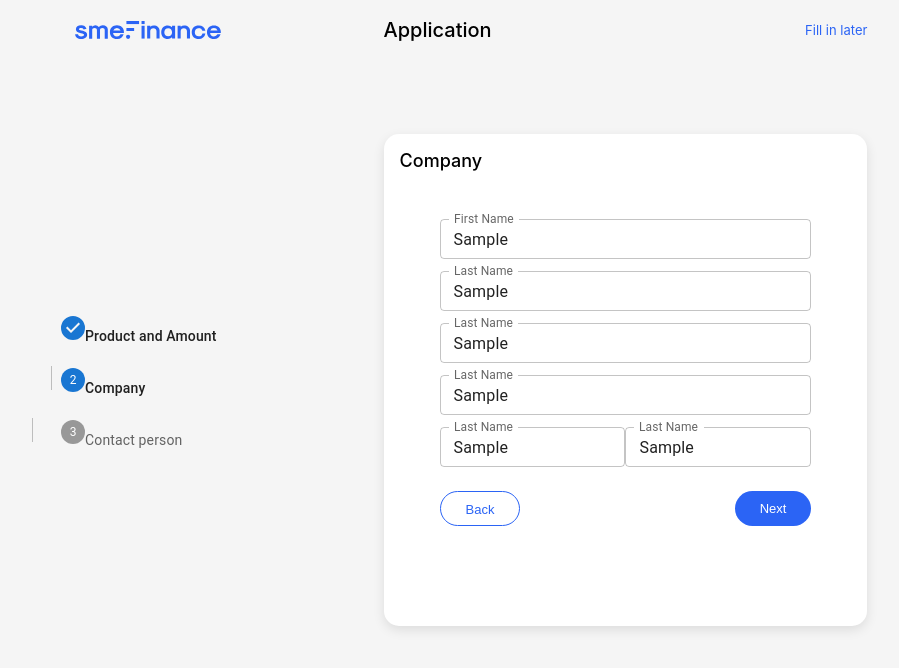
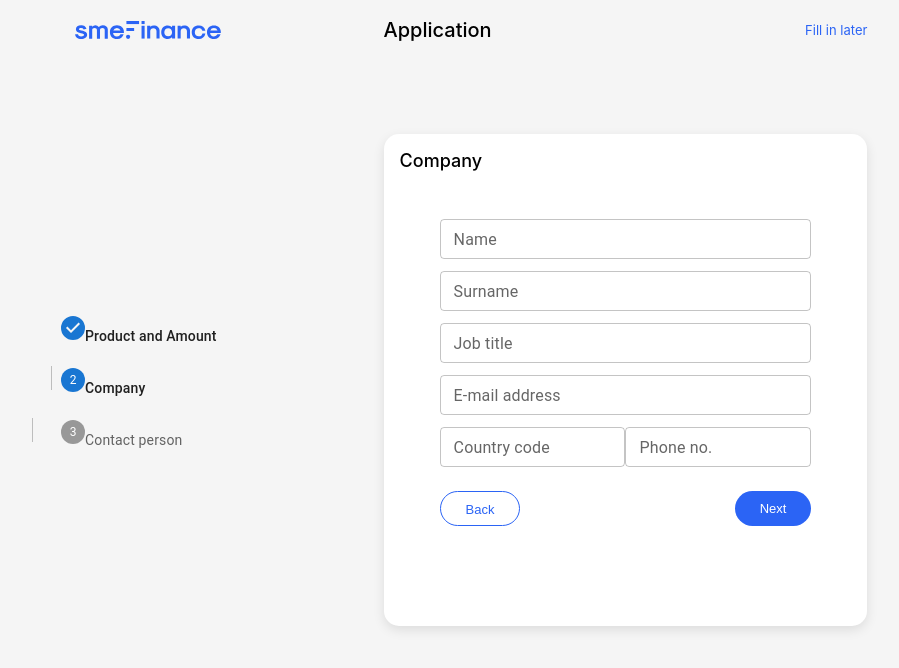
Before and after one commit to tavigul/test-app, a React (Vite) app: page / in a window 1280 px wide. Both pictures are taken after typing "Sample", "Sample", "Sample" into the empty fields and a click on the button "Next". Shown: the top 668 px of the page, without its empty margins (3-902 px from the left). Built offline with nearby package versions, Linux system fonts and the light colour scheme.

Commit message:
(feat): add Form valid fields

```diff
--- a/src/LinearStepper.tsx
+++ b/src/LinearStepper.tsx
@@ -1,36 +1,20 @@
-import * as React from 'react';
-import {useState} from "react";
+// import * as  from 'react';
+import React, {useState} from "react";
+import AgreementText from "./components/Agreement";
+import  TextField  from '@mui/material/TextField';
 import  Typography  from '@mui/material/Typography';
-import  TextField  from '@mui/material/TextField';
 import  Stepper  from '@mui/material/Stepper';
 import  Step  from '@mui/material/Step';
 import  StepLabel  from '@mui/material/StepLabel';
-//     TextField,
-//     Stepper,
-//     Step,
-//     StepLabel,
-// } from "@material-ui";
-// import {makeStyles} from "@material-ui/core/styles";
+import Box from '@mui/material/Box';
+import {Form, FormButtons, FormTitle, FormFieldsWrapper, Wrapper} from "./styles/Form";
+import {PrimaryButton, OutlinedButton} from "./styles/Button";
 import {
     useForm,
     Controller,
     FormProvider,
     useFormContext,
 } from "react-hook-form";
-import {Form, FormButtons, FormTitle, FormFieldsWrapper, Wrapper} from "./styles/Form";
-import {PrimaryButton, OutlinedButton} from "./styles/Button";
-// import InputLabel from '@mui/material/InputLabel';
-// import MenuItem from '@mui/material/MenuItem';
-// import FormControl from '@mui/material/FormControl';
-// import Select, {SelectChangeEvent} from '@mui/material/Select';
-import Box from '@mui/material/Box';
-import AgreementText from "./components/Agreement"
-
-// const useStyles = makeStyles((theme) => ({
-//     button: {
-//         marginRight: theme.spacing(1),
-//     },
-// }));
 
 function getSteps() {
     return [
@@ -40,7 +24,7 @@ function getSteps() {
     ];
 }
 
-const BasicForm = () => {
+const CompanyForm = () => {
     const {control} = useFormContext();
     return (
         <>
@@ -48,14 +32,14 @@ const BasicForm = () => {
             <FormFieldsWrapper>
                 <Controller
                     control={control}
-                    name="firstName"
+                    name="companyCode"
                     render={({field}) => (
                         <TextField
                             size="small"
-                            id="first-name"
-                            label="First Name"
+                            id="companyCode"
+                            label="Company code"
                             variant="outlined"
-                            placeholder="Enter Your First Name"
+                            placeholder="Company code"
                             fullWidth
                             {...field}
                             margin="dense"
@@ -65,14 +49,14 @@ const BasicForm = () => {
 
                 <Controller
                     control={control}
-                    name="firstName"
+                    name="companyName"
                     render={({field}) => (
                         <TextField
                             size="small"
-                            id="first-name"
-                            label="First Name"
+                            id="companyName"
+                            label="Company name"
                             variant="outlined"
-                            placeholder="Enter Your First Name"
+                            placeholder="Company name"
                             fullWidth
                             {...field}
                             margin="dense"
@@ -82,14 +66,14 @@ const BasicForm = () => {
 
                 <Controller
                     control={control}
-                    name="lastName"
+                    name="companyRegistration"
                     render={({field}) => (
                         <TextField
                             size="small"
-                            id="last-name"
-                            label="Last Name"
+                            id="companyRegistration"
+                            label="Company of registration"
                             variant="outlined"
-                            placeholder="Enter Your Last Name"
+                            placeholder="Company of registration"
                             fullWidth
                             {...field}
                             margin="dense"
@@ -101,7 +85,7 @@ const BasicForm = () => {
         </>
     );
 };
-const ContactForm = () => {
+const ContactPersonForm = () => {
     const {control} = useFormContext();
     return (
         <>
@@ -109,14 +93,14 @@ const ContactForm = () => {
             <FormFieldsWrapper>
                 <Controller
                     control={control}
-                    name="firstName"
+                    name="name"
                     render={({field}) => (
                         <TextField
                             size="small"
-                            id="first-name"
-                            label="First Name"
+                            id="name"
+                            label="Name"
                             variant="outlined"
-                            placeholder="Enter Your First Name"
+                            placeholder="Name"
                             fullWidth
                             {...field}
                             margin="dense"
@@ -126,14 +110,14 @@ const ContactForm = () => {
 
                 <Controller
                     control={control}
-                    name="lastName"
+                    name="surname"
                     render={({field}) => (
                         <TextField
                             size="small"
-                            id="last-name"
-                            label="Last Name"
+                            id="surname"
+                            label="Surname"
                             variant="outlined"
-                            placeholder="Enter Your Last Name"
+                            placeholder="Surname"
                             fullWidth
                             {...field}
                             margin="dense"
@@ -143,14 +127,14 @@ const ContactForm = () => {
 
                 <Controller
                     control={control}
-                    name="lastName"
+                    name="jobTitle"
                     render={({field}) => (
                         <TextField
                             size="small"
-                            id="last-name"
-                            label="Last Name"
+                            id="jobTitle"
+                            label="Job title"
                             variant="outlined"
-                            placeholder="Enter Your Last Name"
+                            placeholder="Job title"
                             fullWidth
                             {...field}
                             margin="dense"
@@ -161,15 +145,16 @@ const ContactForm = () => {
 
                 <Controller
                     control={control}
-                    name="lastName"
+                    name="email"
                     render={({field}) => (
                         <TextField
                             size="small"
-                            id="last-name"
-                            label="Last Name"
+                            id="email"
+                            label="E-mail address"
                             variant="outlined"
-                            placeholder="Enter Your Last Name"
+                            placeholder="E-mail address"
                             fullWidth
+                            type="email"
                             {...field}
                             margin="dense"
                         />
@@ -180,14 +165,14 @@ const ContactForm = () => {
                 <Box sx={{display: "flex"}}>
                     <Controller
                         control={control}
-                        name="lastName"
+                        name="countryCode"
                         render={({field}) => (
                             <TextField
                                 size="small"
-                                id="last-name"
-                                label="Last Name"
+                                id="countryCode"
+                                label="Country code"
                                 variant="outlined"
-                                placeholder="Enter Your Last Name"
+                                placeholder="Country code"
                                 fullWidth
                                 {...field}
                                 margin="dense"
@@ -197,14 +182,14 @@ const ContactForm = () => {
 
                     <Controller
                         control={control}
-                        name="lastName"
+                        name="phone"
                         render={({field}) => (
                             <TextField
                                 size="small"
-                                id="last-name"
-                                label="Last Name"
+                                id="phone"
+                                label="Phone no."
                                 variant="outlined"
-                                placeholder="Enter Your Last Name"
+                                placeholder="Phone no."
                                 fullWidth
                                 {...field}
                                 margin="dense"
@@ -265,7 +250,6 @@ const ContactForm = () => {
     );
 };
 const Agreement = () => {
-    // const {control} = useFormContext();
     return (
         <>
             <FormTitle>Contact person</FormTitle>
@@ -280,9 +264,9 @@ const Agreement = () => {
 function getStepContent(step: number) {
     switch (step) {
         case 0:
-            return <BasicForm/>;
+            return <CompanyForm/>;
         case 1:
-            return <ContactForm/>;
+            return <ContactPersonForm/>;
         case 2:
             return <Agreement/>;
 
--- a/src/components/Header.tsx
+++ b/src/components/Header.tsx
@@ -1,4 +1,5 @@
 import {HeaderStyled, Logo, HeaderTitle, HeaderLink, HeaderTitles} from "../styles/Header.styled.js";
+
 
 function Header() {
     return (
```
